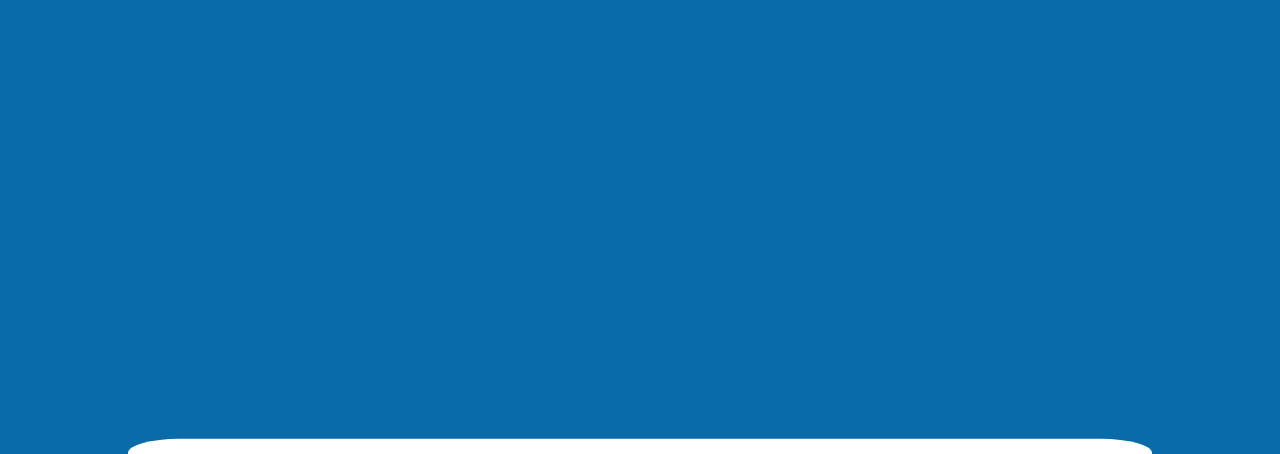
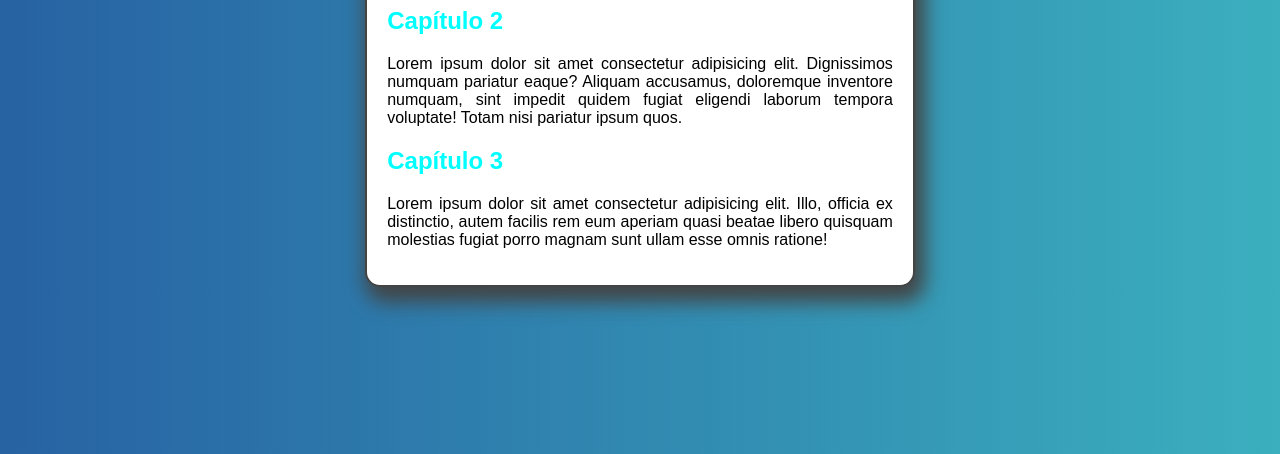
Before and after one commit to joaovitor0101/CSW-CC1N, a plain HTML site: page AULA 12/index.html in a window 1280 px wide. Shown: the part 103-557 px from the top of the page. Drawn offline with Linux system fonts and the light colour scheme.

Commit message:
Add files via upload

```diff
--- a/AULA 12/index.html
+++ b/AULA 12/index.html
@@ -12,7 +12,9 @@
         }
 
         body{
-            background-color: #096CA9;
+            background-image: linear-gradient(90deg, rgb(39,98,163), rgb(59,175,190));
+            display: flex;
+            justify-content: center;
         }
 
         h1{
@@ -31,16 +33,10 @@
 
         main{
             background-color: white;
-            width: 80%;
-
-            /*comando padrão para centralizar na body*/
-            position: absolute;
-            top: 50%;
-            left: 50%;
-            transform: translate(-50%, 50%);
-            border-radius: 5%;
-            padding: 50px
-            box-shadow: 30px 30px 30px #434545
+            width: 40%;
+            border-radius: 15px;
+            box-shadow: 5px 10px 20px 5px #434545 ;
+            padding: 20px;
             border: 2px solid #434545
         }
 
```
